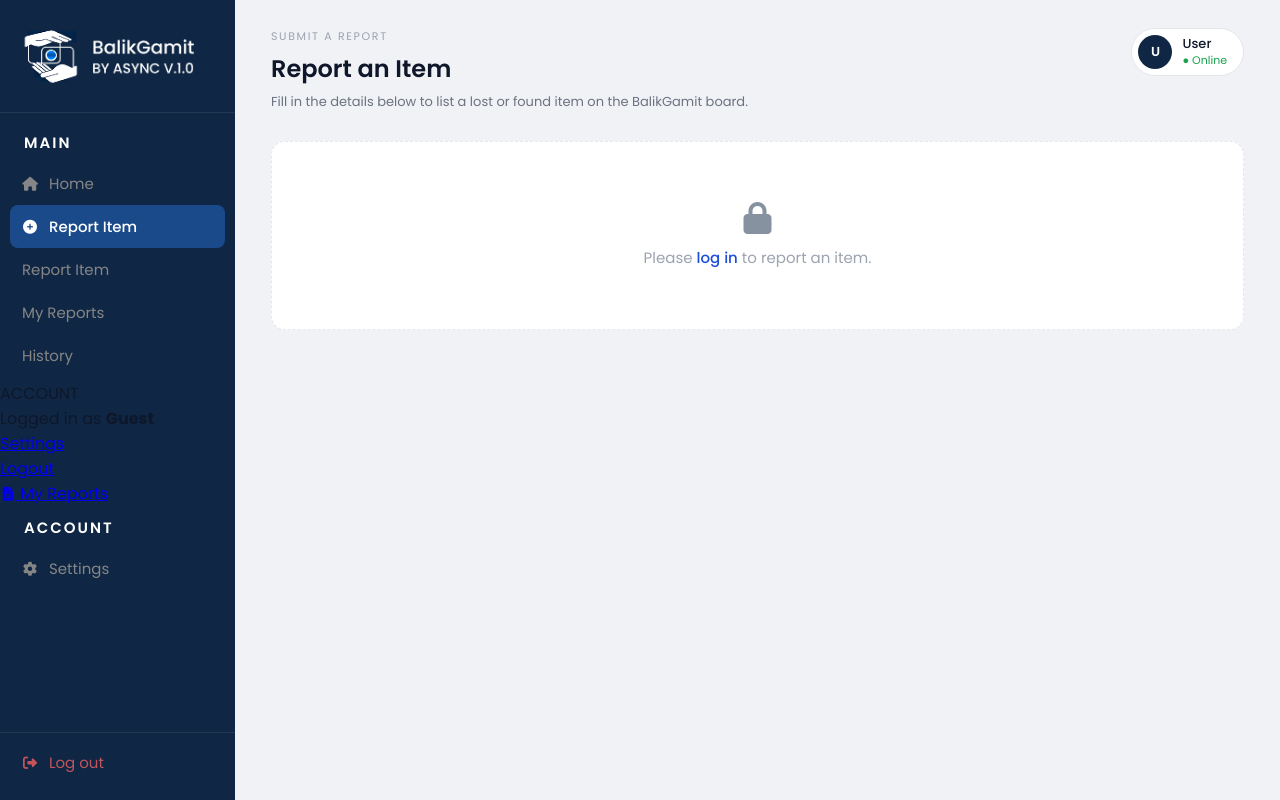
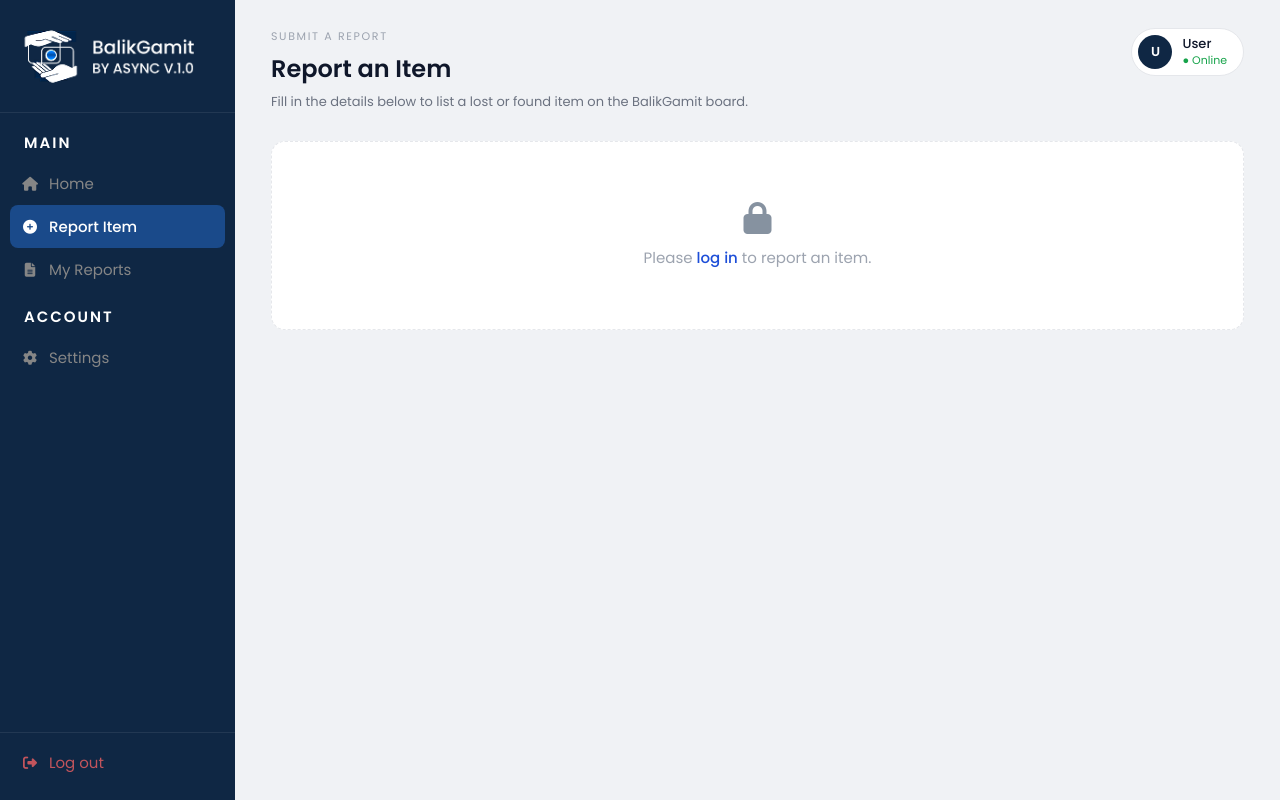
Before and after one commit to 1234redg/Project-BalikGamit, a PHP site: page /student/report_item.php in a window 1280 px wide. Run offline with PHP 8.4, Linux system fonts and the light colour scheme.

Commit message:
updated sidebar.php

```diff
--- a/config/db.php
+++ b/config/db.php
@@ -1,7 +1,7 @@
 <?php
 $host = "127.0.0.1";
-$port = 3306;               // Adjust the port 3307 for this pc, 3306 for official deploy
-$dbname = "balikgamit";
+$port = 3307;               // Adjust the port 3307 for this pc, 3306 for official deploy
+$dbname = "campus_lost_found";
 $username = "root";
 $password = "";
 $conn = mysqli_connect($host, $username, $password, $dbname, $port);
--- a/includes/sidebar.php
+++ b/includes/sidebar.php
@@ -45,27 +45,6 @@ if (isset($_SESSION['user_id']) && isset($conn)) {
                 Report Item
             </a>
         </li>
-
-        <li class="<?= ($current_page == 'report.php') ? 'active' : ''; ?>"><a href="report.php">Report Item</a></li>
-        <li class="<?= ($current_page == 'my-reports.php') ? 'active' : ''; ?>"><a href="my-reports.php">My Reports</a>
-        </li>
-        <li class="<?= ($current_page == 'history.php') ? 'active' : ''; ?>"><a href="history.php">History</a></li>
-    </ul>
-
-    <p class="menu-label">ACCOUNT</p>
-
-    <!-- User Display added here -->
-    <div class="logged-in-user">
-        <span>Logged in as</span>
-        <strong><?php echo $firstName; ?></strong>
-    </div>
-
-    <ul>
-        <li class="<?= ($current_page == 'settings.php') ? 'active' : ''; ?>"><a href="settings.php">Settings</a></li>
-        <li>
-            <a href="#" onclick="openLogoutModal(); return false;">
-                Logout
-
         <li class="<?= $current_page === 'my_reports.php' ? 'active' : '' ?>">
             <a href="my_reports.php">
                 <i class="fa-solid fa-file-lines sidebar-icon"></i>
```
